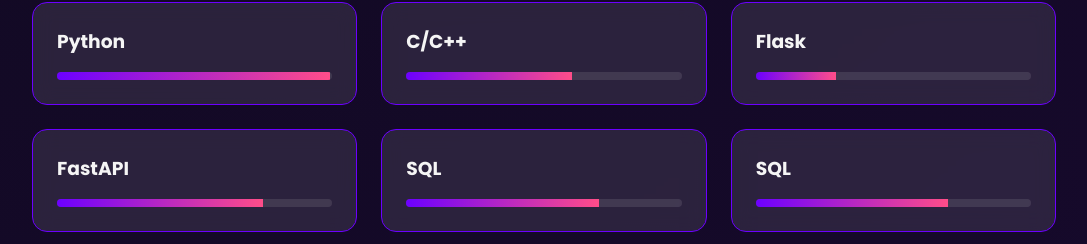
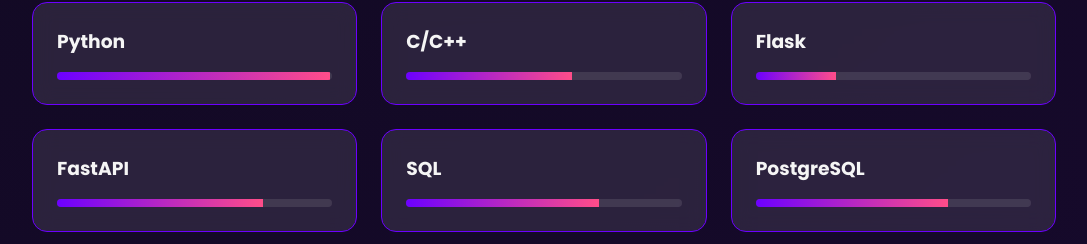
Before and after one commit to sepehrkhastoo/my_portfolio.github.io, a plain HTML site: page index.html in a window 1280 px wide. Shown: the part 993-1237 px from the top of the page, without its empty margins (96-1183 px from the left). Drawn offline with Linux system fonts and the light colour scheme.

Commit message:
Update index.html

```diff
--- a/index.html
+++ b/index.html
@@ -217,7 +217,7 @@
       <div class="skill-item"><h3>Flask</h3><div class="skill-bar"><div class="skill-progress" data-progress="80px"></div></div></div>
       <div class="skill-item"><h3>FastAPI</h3><div class="skill-bar"><div class="skill-progress" data-progress="75%"></div></div></div>
       <div class="skill-item"><h3>SQL</h3><div class="skill-bar"><div class="skill-progress" data-progress="70%"></div></div></div>
-      <div class="skill-item"><h3>SQL</h3><div class="skill-bar"><div class="skill-progress" data-progress="70%"></div></div></div>
+      <div class="skill-item"><h3>PostgreSQL</h3><div class="skill-bar"><div class="skill-progress" data-progress="70%"></div></div></div>
       <div class="skill-item"><h3>Redis/Memcached</h3><div class="skill-bar"><div class="skill-progress" data-progress="80px"></div></div></div>
     </div>
   </section>
```
